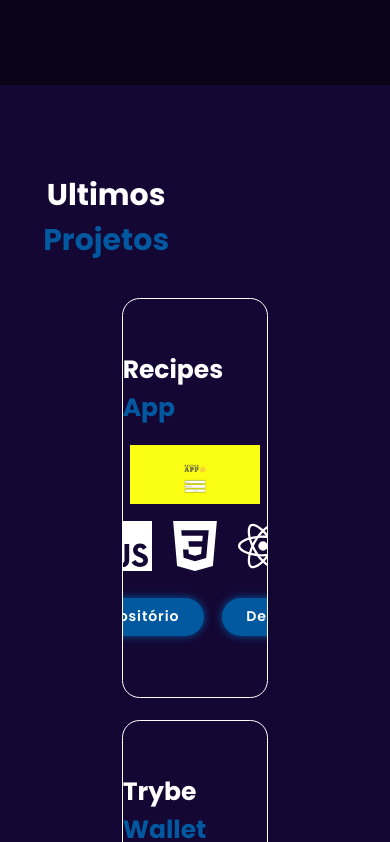
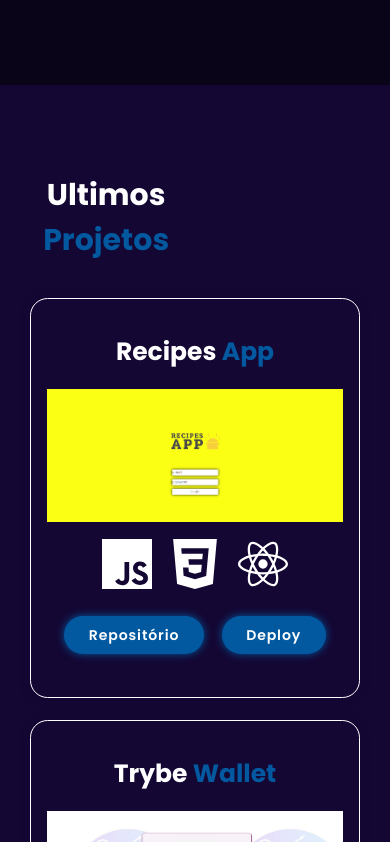
Before and after one commit to miguelraatz/miguel-raatz-portfolio, a React (Vite) app: page / in a window 390 px wide. Shown: the part 2447-3289 px from the top of the page. Built offline with nearby package versions, Linux system fonts and the light colour scheme.

Commit message:
style: adjust style for mobile

```diff
--- a/src/App.css
+++ b/src/App.css
@@ -477,8 +477,7 @@ span {
   }
 
   .portfolio-container .portfolio-box {
-    height: 400px;
-    height: 90%;
+    width: 90%;
   }
 
   .portfolio-box h4 {
```
